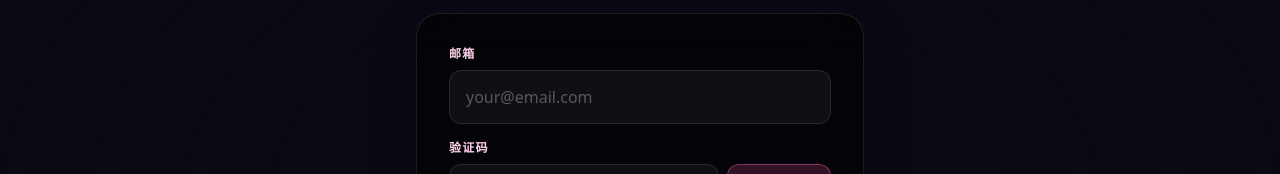
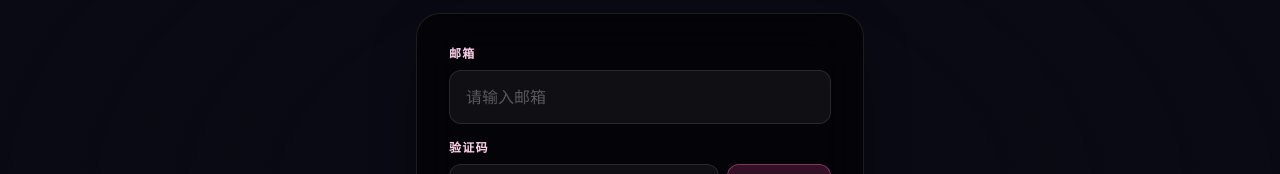
Before and after one commit to cnmgames/game, a Next.js app: page /forgot in a window 1280 px wide. Shown: the part 199-373 px from the top of the page. Built offline with nearby package versions, Linux system fonts and the light colour scheme.

Commit message:
登录/注册/忘记密码页邮箱输入框占位符改为中文

```diff
--- a/app/forgot/page.tsx
+++ b/app/forgot/page.tsx
@@ -121,7 +121,7 @@ export default function ForgotPage() {
                   type="email"
                   value={email}
                   onChange={(e) => setEmail(e.target.value)}
-                  placeholder="your@email.com"
+                  placeholder="请输入邮箱"
                   className="w-full rounded-xl border border-white/10 bg-white/5 px-4 py-3.5 text-white placeholder-white/30 outline-none transition focus:border-pink-400/50 focus:bg-white/10 focus:ring-2 focus:ring-pink-500/20"
                   required
                 />
--- a/app/login/page.tsx
+++ b/app/login/page.tsx
@@ -109,7 +109,7 @@ export default function LoginPage() {
                   type="email"
                   value={email}
                   onChange={(e) => setEmail(e.target.value)}
-                  placeholder="your@email.com"
+                  placeholder="请输入邮箱"
                   className="w-full rounded-xl border border-white/10 bg-white/5 px-4 py-3.5 text-white placeholder-white/30 outline-none transition focus:border-pink-400/50 focus:bg-white/10 focus:ring-2 focus:ring-pink-500/20"
                   required
                 />
--- a/app/register/page.tsx
+++ b/app/register/page.tsx
@@ -130,7 +130,7 @@ export default function RegisterPage() {
                   value={email}
                   onChange={(e) => handleEmailChange(e.target.value)}
                   onBlur={() => checkEmail(email)}
-                  placeholder="your@email.com"
+                  placeholder="请输入邮箱"
                   className={`w-full rounded-xl border bg-white/5 px-4 py-3.5 text-white placeholder-white/30 outline-none transition focus:bg-white/10 focus:ring-2 ${emailError ? "border-red-500/50 focus:border-red-400/50 focus:ring-red-500/20" : "border-white/10 focus:border-pink-400/50 focus:ring-pink-500/20"}`}
                   required
                 />
```
